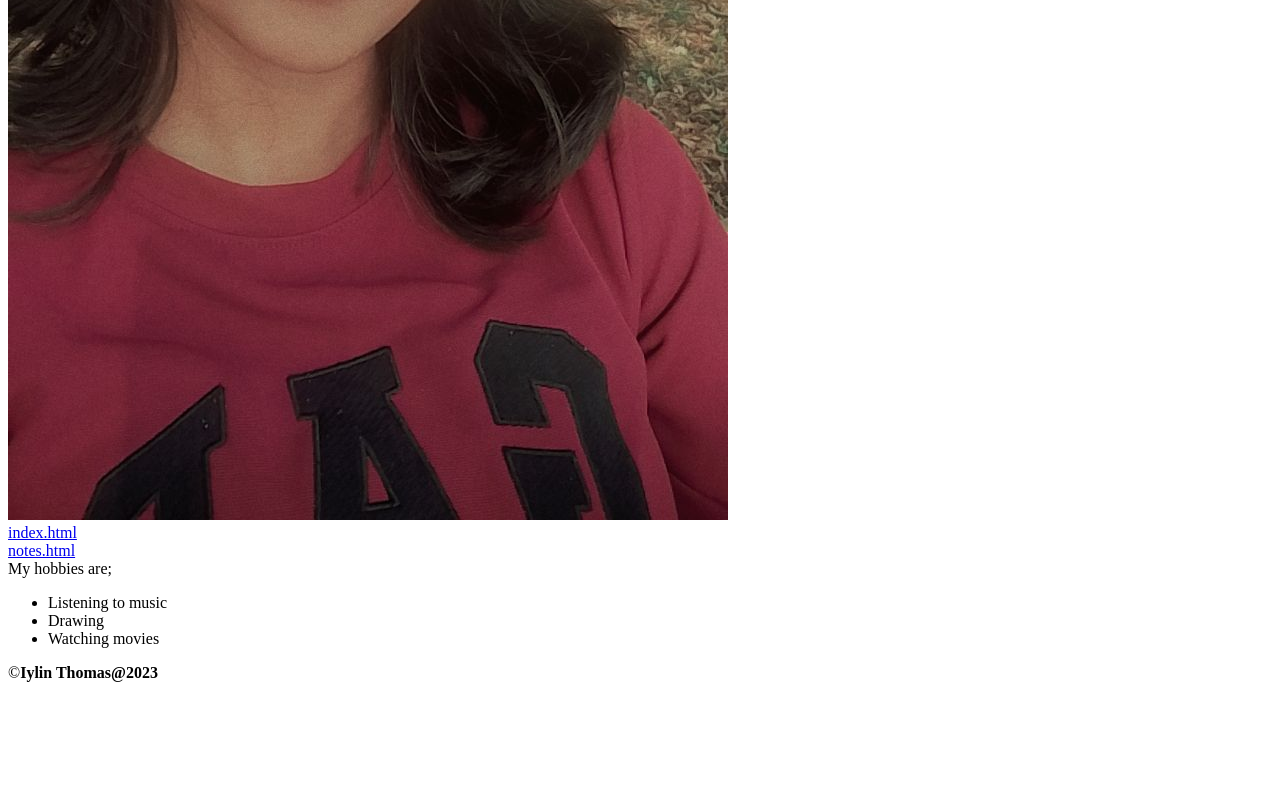
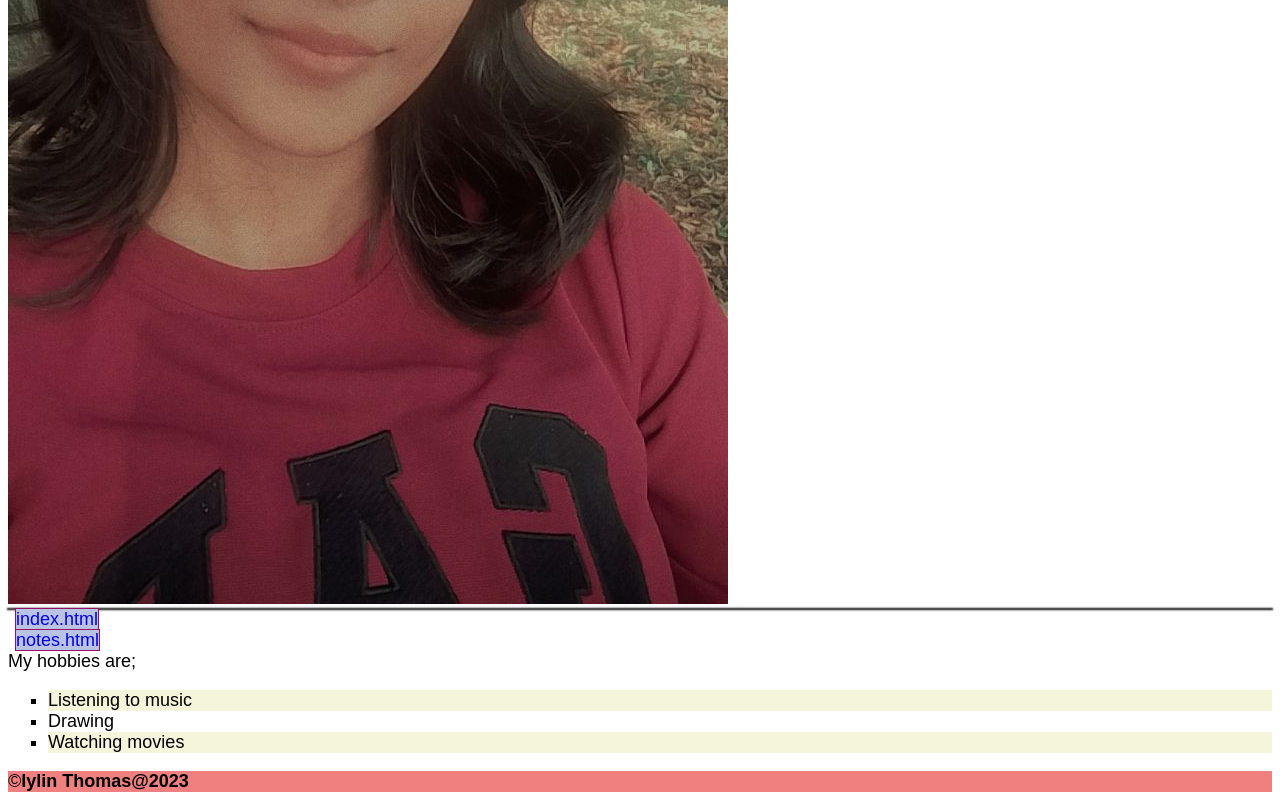
Before and after one commit to IYLIN-THOMAS/IYLIN-THOMAS.github.io, a plain HTML site: page index.html in a window 1280 px wide. Shown: the part 995-1795 px from the top of the page. Before the commit the page ends 1685 px from the top, so only its background shows below. Drawn offline with Linux system fonts and the light colour scheme.

Commit message:
text added

```diff
--- /dev/null
+++ b/css.css
@@ -0,0 +1,33 @@
+body{
+    font-family: arial;
+    font-size: 18px;
+  }
+  header,footer{
+    background-color:lightcoral;
+  }
+  .site-title{
+     color:red;
+  }
+  #my-image{
+   box-shadow: 0 0 2px 1px black;
+  }
+  ul{
+    list-style-type: square;
+  }
+  ul li:nth-child(odd){
+       background-color:beige;
+}
+nav ul{
+    list-style: none;
+}
+nav a {
+text-decoration: none;
+background-color: #bbc3e4;
+border: 1px solid #911064;
+padding: 5px  10px
+display: inline-block;
+margin: 7px;
+}
+nav a:hover, nav a:focus {
+    background-color: #efdddd;
+}
--- a/index.html
+++ b/index.html
@@ -4,6 +4,9 @@
     <meta charset="UTF-8">
     <meta name="viewport" content="width=device-width,initial-scale=1.0">
     <title>Iylin Thomas</title>
+    <link href="css.css"  rel="stylesheet" ></link>
+
+    <img id="my-image" my image>
 </head>
 <body>
     <header>
@@ -29,18 +32,22 @@
     </header>
        <main>
           <img src="image/selfie-picture.jpeg" alt="My photo" title="My photo">
+          <div id="my-image">
+        </div>
           <nav>
             <a href="index.html">index.html</a>
             </nav>
             <nav>
             <a href="notes.html">notes.html</a>
-           </nav>
+        </nav>
+
       My hobbies are;
           <ul>
             <li>Listening to music</li>
             <li>Drawing</li>
             <li>Watching movies</li>
           </ul>
+
        </main>
     <footer>
         &copy;<b>Iylin Thomas@2023</b>
```
Also changed, not shown: notes.html (+1 -0 lines).
